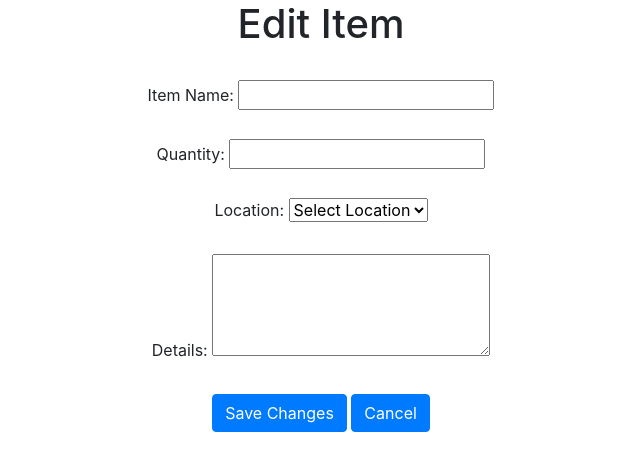
After one commit to BreannahBrundage/NodeJS_HouseInventory, a Node server app: page /edit-item in a window 1280 px wide. The commit adds this page. Shown: the top 471 px of the page, without its empty margins (319-959 px from the left). Run offline with Node 20, Linux system fonts and the light colour scheme; some libraries are stand-ins or nearby versions.

Commit message:
Created Edit Item UI
Added the Edit Item page with the appropriate fields for item name, quantity, location, details and the 'Save Changes'/'Cancel' buttons. Created the Edit Item route and the homepage button. Tested the UI to confirm everything is working properly.

```diff
--- a/code/HouseInventorySite/app.js
+++ b/code/HouseInventorySite/app.js
@@ -27,6 +27,10 @@ app.get('/view-item', function(req, res) {
     res.render('page/view-item');
 });
 
+// display Edit Item page
+app.get('/edit-item', function(req, res) {
+    res.render('page/edit-item');
+});
 
 //start the web app
 app.listen(8080, function () {
--- a/code/HouseInventorySite/views/page/add-item.ejs
+++ b/code/HouseInventorySite/views/page/add-item.ejs
@@ -6,11 +6,11 @@
 
 </head>
 <body>
-    <div class="container text-center mt-4">
+    <div class="container text-center">
         <h1>Add Item</h1>
 
         <br>
-
+        <!-- Input Fields -->
         <label>Item Name:</label>
         <input type="text" name="name">
         <br><br>
@@ -25,6 +25,7 @@
         <label>Details:</label>
         <textarea name="details" rows="4" cols="25"></textarea>
         <br><br>
+        <!-- Buttons -->
         <button class="btn btn-primary">Add</button>
         <a href="/" class="btn btn-primary">Cancel</a>
 
--- /dev/null
+++ b/code/HouseInventorySite/views/page/edit-item.ejs
@@ -0,0 +1,33 @@
+<!DOCTYPE html>
+<html>
+<head>
+    <title>Edit Item</title>
+    <link href="https://stackpath.bootstrapcdn.com/bootstrap/4.2.1/css/bootstrap.min.css" rel="stylesheet">
+
+</head>
+<body>
+    <div class="container text-center">
+        <h1>Edit Item</h1>
+        <br>
+        <!-- Input Fields -->
+        <label>Item Name:</label>
+        <input type="text" name="name">
+        <br><br>
+        <label>Quantity:</label>
+        <input type="number" name="quantity" min="1">
+        <br><br>
+        <label>Location:</label>
+        <select name="location">
+            <option value="">Select Location</option>
+        </select>
+        <br><br>
+        <label>Details:</label>
+        <textarea name="details" rows="4" cols="25"></textarea>
+        <br><br>
+        <!-- Buttons -->
+        <button class="btn btn-primary">Save Changes</button>
+        <a href="/" class="btn btn-primary">Cancel</a>
+    </div>
+
+</body>
+</html>
--- a/code/HouseInventorySite/views/page/index.ejs
+++ b/code/HouseInventorySite/views/page/index.ejs
@@ -66,7 +66,7 @@
 				<div class="row">
 					<div class="col text-center">
 						<a href="/view-item" class="btn btn-primary">View Item</a>
-					    <button class="btn btn-primary">Edit Item</button>
+					    <a href="/edit-item" class="btn btn-primary">Edit Item</a>
 					    <button class="btn btn-primary">Remove Item</button>
 					</div>
 				</div>
--- a/code/HouseInventorySite/views/page/view-item.ejs
+++ b/code/HouseInventorySite/views/page/view-item.ejs
@@ -8,6 +8,7 @@
     <div class="container text-center">
         <h1>View Item</h1>
         <br>
+        <!-- Read Only Fields -->
         <label>Item Name:</label>
         <input type="text" name="name" readonly>
         <br><br>
@@ -20,7 +21,7 @@
         <label>Details:</label>
         <textarea name="details" rows="4" cols="25" readonly></textarea>
         <br><br>
-
+        <!-- Buttons -->
         <a href="/" class="btn btn-primary">Back to Homepage</a>
 
     </div>
```
